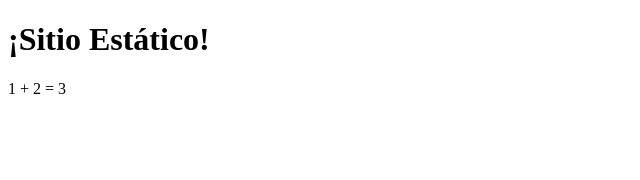
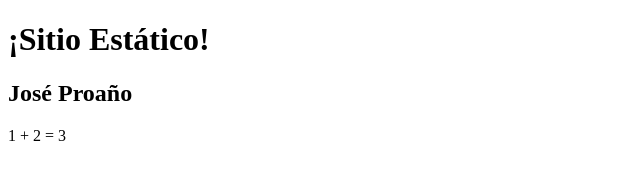
Before and after one commit to JoseProano/lab2P3, a website: page public/index.html in a window 1280 px wide. Shown: the whole page, without its empty margins (0-640 px from the left). Drawn offline with Linux system fonts and the light colour scheme.

Commit message:
cambio index

```diff
--- a/public/index.html
+++ b/public/index.html
@@ -7,6 +7,7 @@
 </head>
 <body>
     <h1>¡Sitio Estático!</h1>
+    <h2>José Proaño</h2>
     <div id="out"></div>
     <script src="app.js"></script>
 </body>
```
